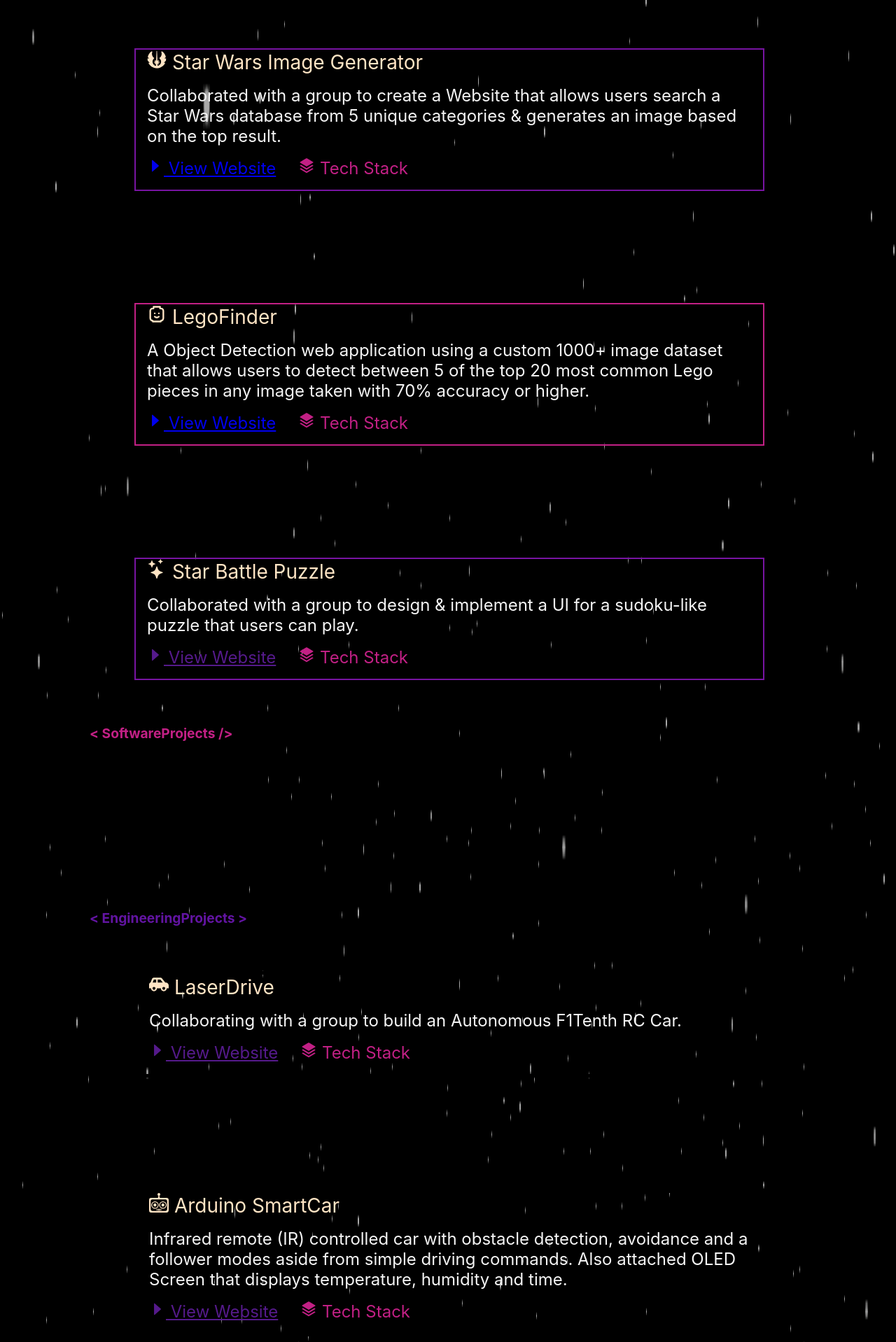
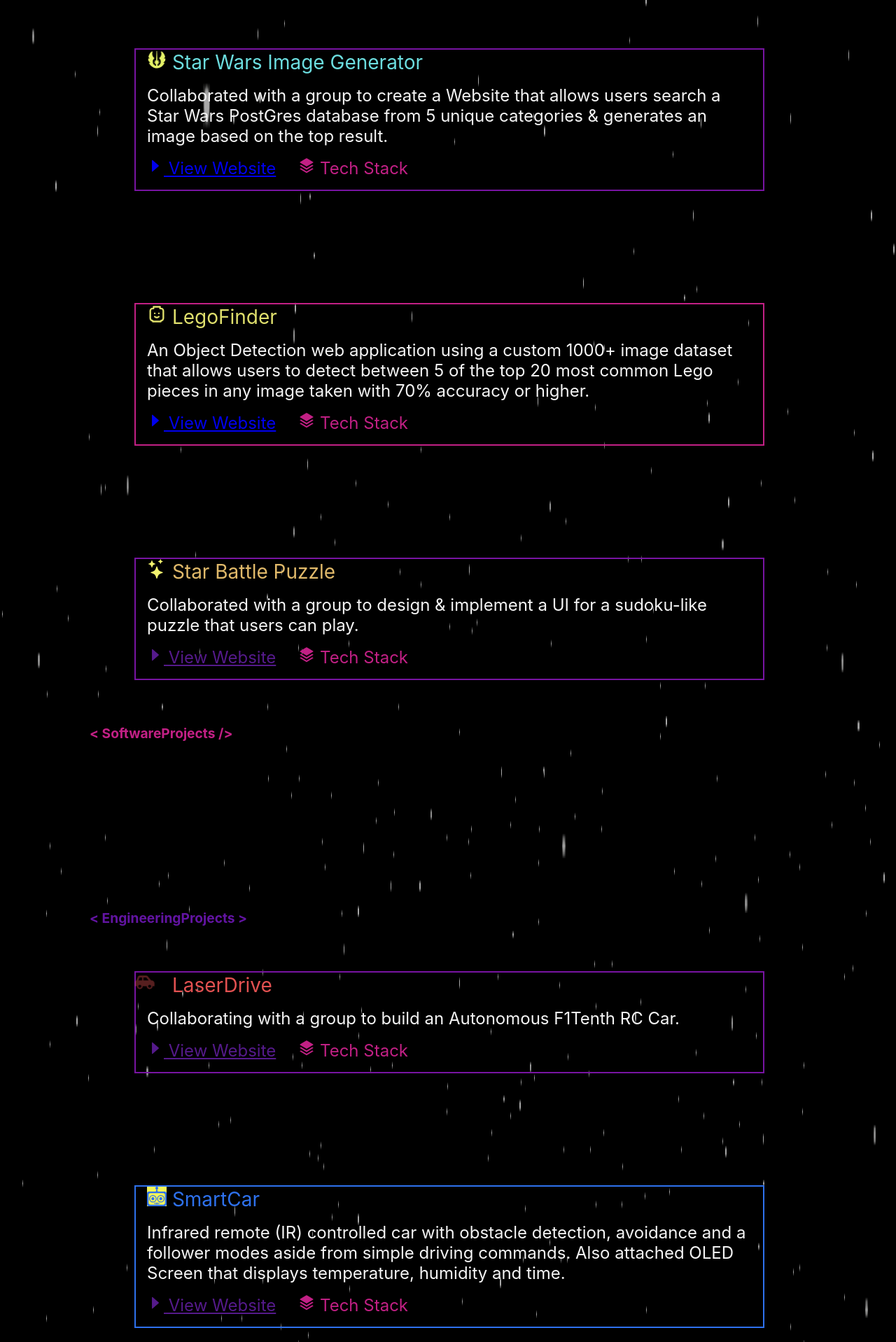
Before and after one commit to arcosea/portfolio, a React (Create React App) app: page /projects in a window 1280 px wide. Shown: the part 1142-3060 px from the top of the page at 70% size. Built offline with nearby package versions, Linux system fonts and the light colour scheme.

Commit message:
animated icons & added borders

```diff
--- a/src/pages/Projects.tsx
+++ b/src/pages/Projects.tsx
@@ -11,7 +11,7 @@ import {RiStackFill} from "react-icons/ri";
 import {BsStars, BsController} from "react-icons/bs";
 import {FaJedi, FaCarSide} from "react-icons/fa";
 import {SiProbot} from "react-icons/si";
-import {GiSpinningBlades, GiSoundWaves} from "react-icons/gi";
+import {GiSpinningBlades, GiSoundWaves, GiCannonBall} from "react-icons/gi";
 
 /**
  * Class that displays all projects
@@ -105,11 +105,12 @@ export function Projects(){
                 <RiStackFill className='tech-stack-icon'/> Tech Stack
             </span>
         </div>
+
         {/** Star Wars  */}
         <div className="proj-s-container" id="even-s">
-            <span className='proj-title'> <FaJedi/> Star Wars Image Generator </span>
+            <span className='proj-title' id="swProj"> <FaJedi id="swIcon"/> Star Wars Image Generator </span>
             <p className='proj-desc'>
-                Collaborated with a group to create a Website that allows users search a Star Wars database from 5 unique categories & generates an image
+                Collaborated with a group to create a Website that allows users search a Star Wars PostGres database from 5 unique categories & generates an image
                 based on the top result.
             </p>
             <span className='proj-note'>
@@ -122,8 +123,8 @@ export function Projects(){
 
         {/** Lego Finder */}
         <div className="proj-s-container" id="odd-s">
-            <span className='proj-title'> <TbLego/> LegoFinder</span>
-            <p className='proj-desc'> A Object Detection web application using a custom 1000+ image dataset that allows users to detect between 5 of the top 20 most common
+            <span className='proj-title' id='legoProj'> <TbLego/> LegoFinder</span>
+            <p className='proj-desc'> An Object Detection web application using a custom 1000+ image dataset that allows users to detect between 5 of the top 20 most common
                     Lego pieces in any image taken with 70% accuracy or higher. </p>
             <span className='proj-note'>
                 <a target="_blank" id="view-website" href="https://lego-finder-7ed0f.web.app/"> <AiOutlineCaretRight/> View Website</a>
@@ -135,7 +136,7 @@ export function Projects(){
 
         {/** Star Wars */}
         <div className="proj-s-container" id="last-proj">
-            <span className='proj-title'> <BsStars/> Star Battle Puzzle</span>
+            <span className='proj-title' id="sbProj"> <BsStars id="sbIcon" /> Star Battle Puzzle</span>
             <p className='proj-desc'> Collaborated with a group to design & implement a UI for a sudoku-like puzzle that users can play. </p>
             <span className='proj-note'>
                 <a target="_blank" id="view-website" href=""> <AiOutlineCaretRight/> View Website</a>
@@ -151,8 +152,8 @@ export function Projects(){
         <h2 className="proj-type-header" id="e-type">  {eOpen} </h2>
 
         {/* LaserDrive  */}
-        <div className="proj-container stash" >
-            <span className='proj-title'> <FaCarSide/> LaserDrive </span>
+        <div className="proj-container stash" id="ld-proj">
+            <span className='proj-title' id="ldProj"> <FaCarSide id="ldIcon" /> LaserDrive </span>
             <p className='proj-desc'> Collaborating with a group to build an Autonomous F1Tenth RC Car. </p>
             <span className='proj-note'>
                 <a target="_blank" id="view-website" href=""> <AiOutlineCaretRight/> View Website</a>
@@ -163,8 +164,8 @@ export function Projects(){
         </div>
 
         {/** SmartCar */}
-        <div className="proj-container stash" >
-            <span className='proj-title'> <SiProbot/> Arduino SmartCar </span>
+        <div className="proj-container stash" id="sc-proj">
+            <span className='proj-title' id="scProj"> <SiProbot id="scIcon"/> SmartCar </span>
             <p className='proj-desc'> Infrared remote (IR) controlled car with obstacle detection, avoidance and a follower modes
             aside from simple driving commands. Also attached OLED Screen that displays temperature, humidity and time. </p>
             <span className='proj-note'>
@@ -177,7 +178,7 @@ export function Projects(){
 
         {/** Arduino Controller  */}
         <div className="proj-container stash" id="last-proj">
-            <span className='proj-title'> <BsController/> Arduino Controller </span>
+            <span className='proj-title' id="cProj"> <BsController id="cIcon"/> RF Controller </span>
             <p className='proj-desc'> Built a custom RF transmitter & receiver control DC motors, servo sensor and an LED using joysticks & potentiometer.
                                         Also decoded an IR controller & repurposed it to change colors of an LED strip.
             </p>
@@ -195,8 +196,8 @@ export function Projects(){
         <h2 className="proj-type-header" id="p-type">  {pOpen} </h2>
 
         {/** Lift Propulsion  */}
-        <div className="proj-container blur" >
-            <span className='proj-title'> <GiSpinningBlades/> Lift Propeller Coefficient </span>
+        <div className="proj-container blur" id="lc-proj">
+            <span className='proj-title' id="lcProj"> <GiSpinningBlades id="lcIcon"/> Lift Propeller Coefficient </span>
             <p className='proj-desc'> An experimental study & analysis on the lift generated from rotating a 2-bladed propeller.
             </p>
             <span className='proj-note'>
@@ -208,8 +209,8 @@ export function Projects(){
         </div>
 
         {/** Michelson Interferometer */}
-        <div className="proj-container blur" >
-            <span className='proj-title'> <GiSoundWaves/> Michelson interferometer Experiment. </span>
+        <div className="proj-container blur" id="mi-proj">
+            <span className='proj-title' id="miProj"> <GiSoundWaves id="miIcon"/> Michelson interferometer Experiment. </span>
             <p className='proj-desc'> Observed changes in destructive interference patterns created by
                     interferometer and determined the wavelength of an HeNe laser to be
                     within 3.8% of expected value. Also determined the index of refraction for
@@ -225,7 +226,7 @@ export function Projects(){
 
         {/** Nuclear Scattering */}
         <div className="proj-container blur" id="last-proj">
-            <span className='proj-title'> <GiSoundWaves/> Nuclear Scattering Simulation. </span>
+            <span className='proj-title' id="ncProj"> <GiCannonBall id="ncIcon"/> Nuclear Scattering Simulation. </span>
             <p className='proj-desc'> Performed an analogous experiment where ball bearings were fired at a cylindrical target &
                     scattering angles were observed. Determined its radius to be within 4.3% of
                     actual value. Gained experience with uncertainty analysis & writing a
--- a/src/styling/Projects.css
+++ b/src/styling/Projects.css
@@ -51,17 +51,34 @@
 }
 
 #even-s{
-    border: 2px solid rgb(120, 20, 162)
+    border: 2px solid rgb(120, 20, 162);
 }
 
 #last-proj{
     margin-bottom: 3rem;
-    border: 2px solid rgb(120, 20, 162)
+    border: 2px solid rgb(120, 20, 162);
 }
 
+#ld-proj{
+    border: 2px solid rgb(120, 20, 162);
+}
+
+#sc-proj{
+    border: 2px solid rgb(46, 113, 237);
+}
+
+#lc-proj{
+    border: 2px solid rgb(81, 153, 236);
+}
+
+#mi-proj{
+    border: 2px solid rgb(30, 231, 30);
+}
 .proj-gap{
     min-height: 20vh;
 }
+
+
 
 /** Content inside container */
 .proj-title{
@@ -197,10 +214,146 @@
 }
 
 
-/** icons */
+/** icons  and animations */
 #tech-stack-icon{
     color:white;
 }
+
+#scIcon{
+    color: rgb(46, 113, 237);
+    background-color:rgb(245, 245, 87);
+}
+
+#swIcon{
+    animation: flipColor linear 1s infinite;
+}
+@keyframes flipColor{
+    0%{
+       color: rgb(108, 221, 223);
+       transform:rotateY(0deg);
+    }
+    50%{
+        color: rgb(245, 245, 87);
+        transform:rotateY(180deg);
+    }
+    100%{
+        color: rgb(108, 221, 223);
+        transform:rotateY(0deg);
+     }
+}
+
+#sbIcon{
+    animation: altColor linear 2s infinite;
+}
+@keyframes altColor{
+    0%{
+       color: whitesmoke;
+    }
+    33%{
+        color: rgb(245, 245, 87);
+    }
+    66%{
+        color: rgb(108, 221, 223);
+    }
+    100%{
+        color: whitesmoke;
+     }
+}
+
+#ldIcon{
+    animation: drive 1s ease-in infinite;
+}
+@keyframes drive{
+    0%{
+        opacity:0;
+        transform: translateX(-100%);
+    }
+    100%{
+        opacity:1;
+        transform: translateX(0);
+     }
+}
+
+#cIcon{
+    animation: bounce 1s linear infinite;
+}
+@keyframes bounce{
+    0%{
+        transform: rotate(45deg);
+
+    }
+    25%{
+        transform: rotate(0deg);
+    }
+    50%{
+        transform: rotate(-45deg);
+    }
+    75%{
+        transform: rotate(0deg);
+    }
+    100%{
+        transform: rotate(45deg);
+    }
+}
+
+
+
+#lcIcon{
+    animation: bladeSpin 1s linear infinite;
+}
+@keyframes bladeSpin{
+    0%{
+        transform: rotate(0deg);
+        color: rgb(81, 153, 236);
+    }
+    50%{
+        transform: rotate(180deg);
+        color: white;
+    }
+    100%{
+        transform: rotate(360deg);
+        color: rgb(81, 153, 236);
+    }
+}
+
+
+/* Project titles colors */
+#legoProj{
+    color: rgb(223, 223, 108);
+}
+
+#swProj{
+    color: rgb(108, 221, 223);
+}
+
+#sbProj{
+    color: rgb(224, 185, 106);
+}
+
+#ldProj{
+    color: rgb(226, 81, 81);
+}
+
+#scProj{
+    color: rgb(46, 113, 237);
+}
+
+#cProj{
+    color: rgb(44, 214, 44);
+}
+
+#lcProj{
+    color: rgb(81, 153, 236);
+}
+
+#miProj{
+    color: rgb(30, 231, 30);
+}
+
+#ncProj{
+    color: rgb(232, 159, 50);
+}
+
 
 span.tooltip:after {
     content: "";
```
